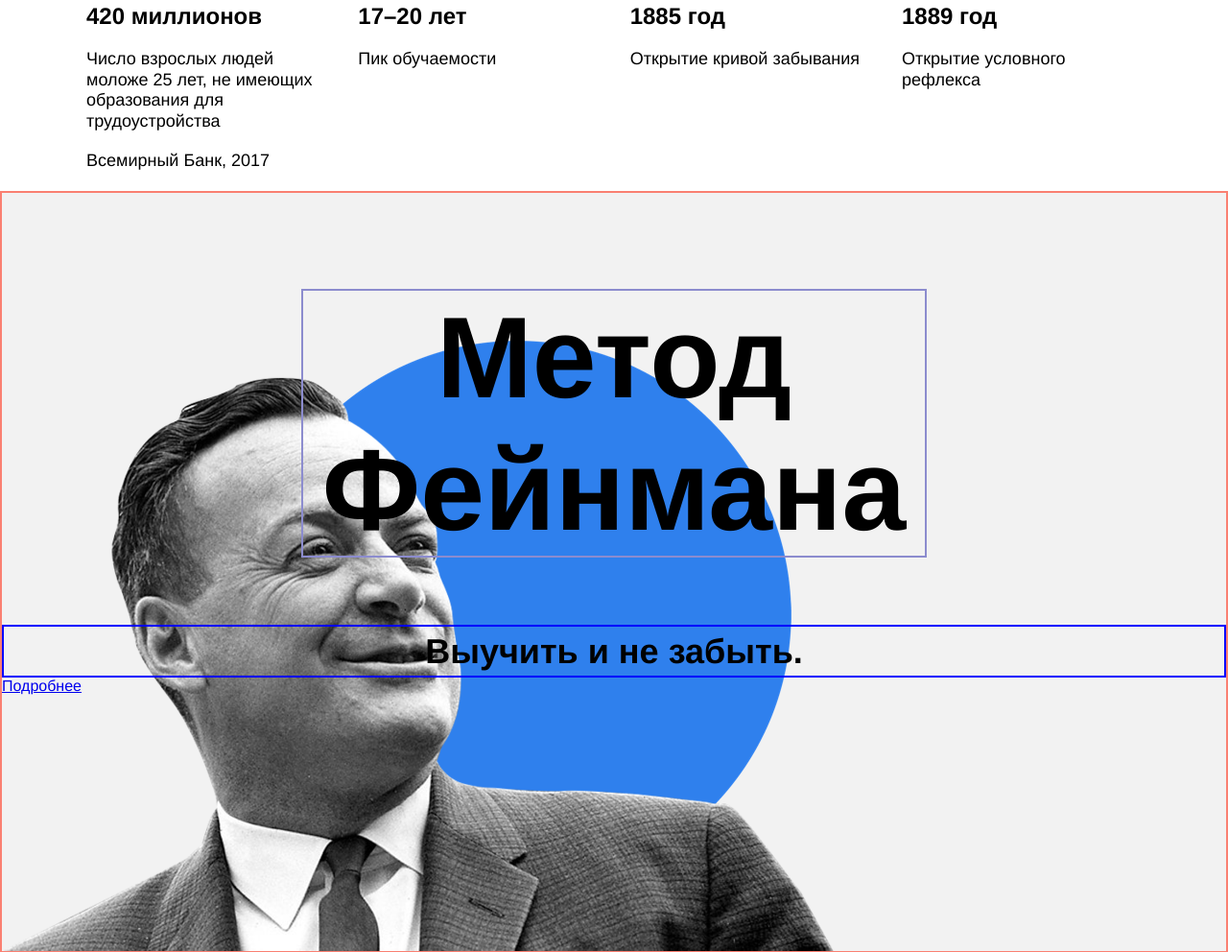
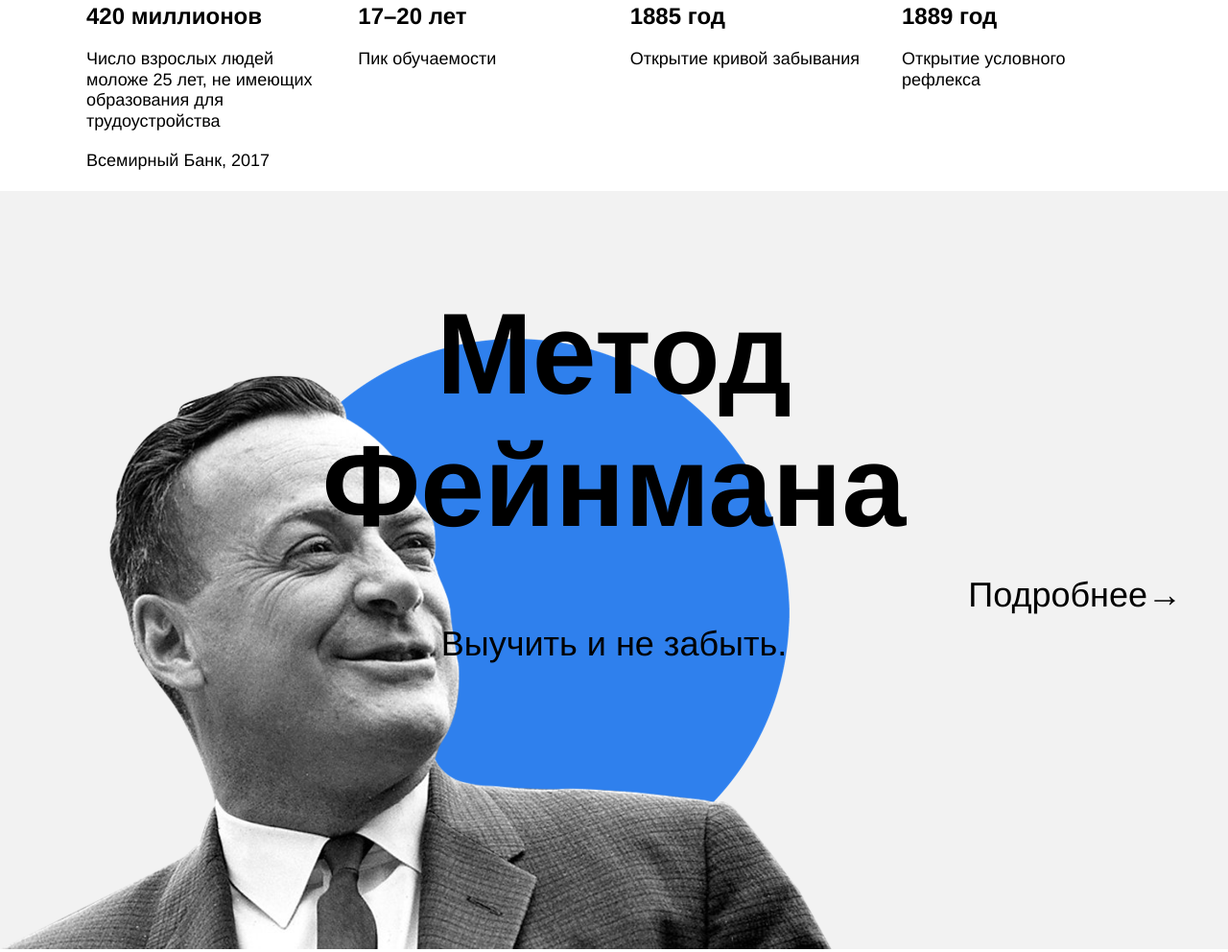
Before and after one commit to Pokhvalenskii/how-to-learn, a plain HTML site: page index.html in a window 1280 px wide. Shown: the part 1808-2800 px from the top of the page at 96% size. Drawn offline with Linux system fonts and the light colour scheme.

Commit message:
final step

```diff
--- a/index.html
+++ b/index.html
@@ -20,7 +20,7 @@
         </p>
         <p class="header__text header-text_type_bottom">
           Какие современные и эффективные подходы к обучению вы можете использовать в своей жизни?
-          <a href="#" class="header__link">Узнать</a>
+          <a href="#" class="header__link">Узнать&#8594</a>
         </p>
       </div>
     </header>
@@ -131,16 +131,10 @@
       </section>
 
       <section class="feinman">
-        <div class="feinman__title">
-          <h1 class="feinman__heading1">Метод Фейнмана</h1>
-        </div>
-        <div class="feinman__subtitle">
-          <h2 class="feinman__heading2">Выучить и не забыть.</h2>
-        </div>
-        <div class="feinman__link">
-          <a class="feinman__-link" href="#">Подробнее</a>
-        </div>
-        <div class="feinman__img"></div>
+          <h1 class="feinman__title">Метод Фейнмана</h1>
+          <h2 class="feinman__subtitle">Выучить и не забыть.</h2>
+          <a href="#" class="feinman__link">Подробнее&#8594</a>
+        <img src="./images/feynman.png" alt="feinman-image" class="feinman__image">
       </section>
 
       <section class="kaufman">
--- a/styles/style.css
+++ b/styles/style.css
@@ -205,58 +205,49 @@
 
 /* feinman styles */
 
-
-.feinman {
+ .feinman {
   position: relative;
+  height: 790px;
+  /* border: solid 1px orange; */
+  background-color: #f2f2f2;
   display: flex;
   flex-direction: column;
-  border: solid salmon 2px;
-  height: 790px;
-  background-color: #f2f2f2;
-  z-index: -2;
+  align-items: center;
+}
+
+.feinman__image {
+  width: 867px;
+  height: 637px;
+  position: absolute;
+  bottom: 0;
+  left: 0;
+  z-index: 1;
 }
 
 .feinman__title {
+  display: flex;
   width: 648px;
-  margin: 100px auto 0;
-  border: solid rgb(140, 140, 206) 2px;
   text-align: center;
-}
-
-.feinman__subtitle {
-  display: flex;
-  border: solid blue 2px;
-  margin-top: 70px;
-  justify-content: center;
-}
-
-.feinman__heading1 {
   line-height: 1.15;
   font-size: 120px;
-  font-weight: 700;
-  margin: 0;
+  margin: 100px auto 70px;
+  z-index: 2;
 }
-
-.feinman__heading2 {
+.feinman__subtitle {
   line-height: 51px;
   font-size: 36px;
   margin: 0;
+  z-index: 2;
+  font-weight: normal;
 }
 
-/* .feinman__link {
-  display: flex;
-  text-decoration: none;
+.feinman__link {
+  color: black;
   line-height: 51px;
   font-size: 36px;
-} */
-
-.feinman__img {
-  background-image: url(../images/feynman.png);
-  background-size: cover;
-  width: 867px;
-  height: 637px;
   position: absolute;
-  /* border: solid blue 2px; */
-  bottom: 0;
-  z-index: -1;
+  right: 48px;
+  top: 50%;
+  text-decoration: none;
+  z-index: 2;
 }
```
